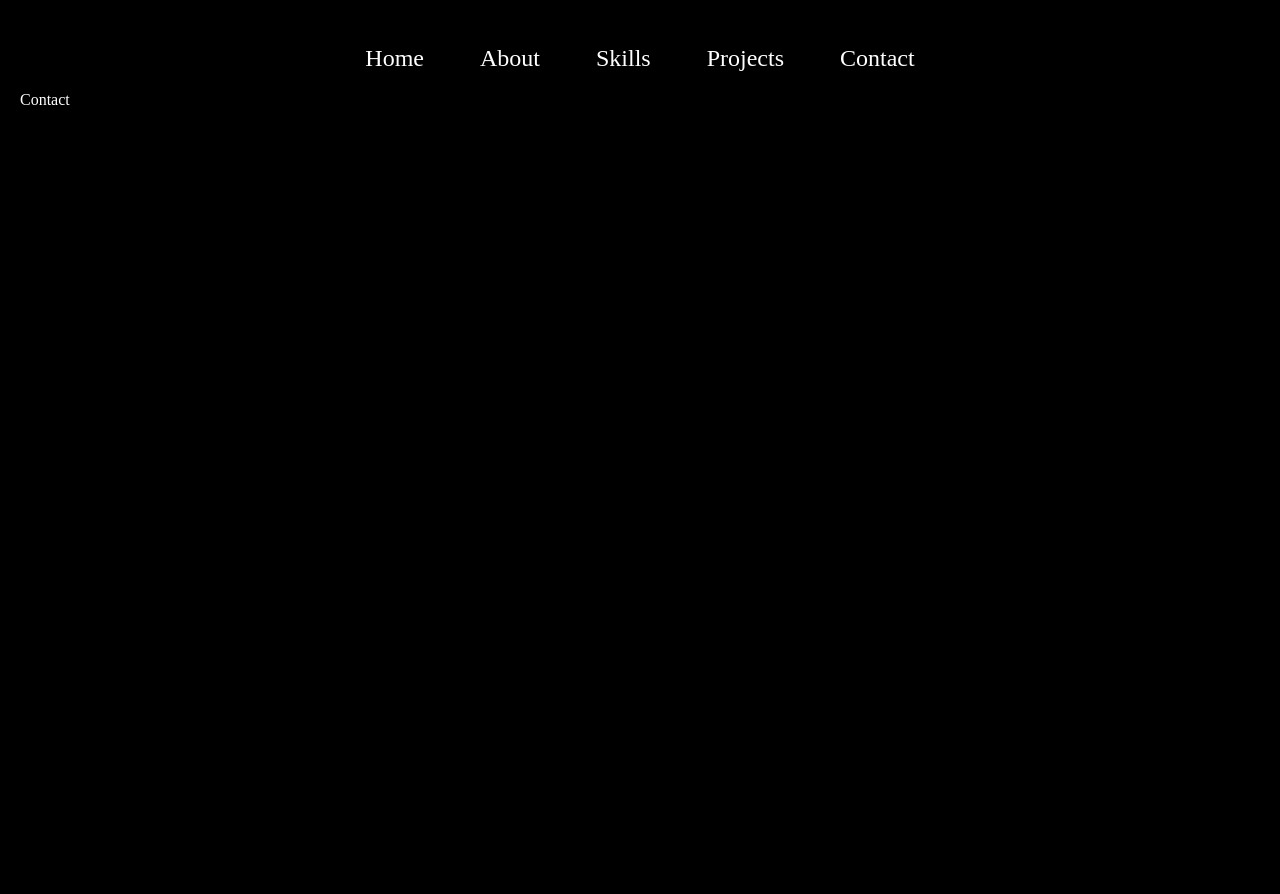
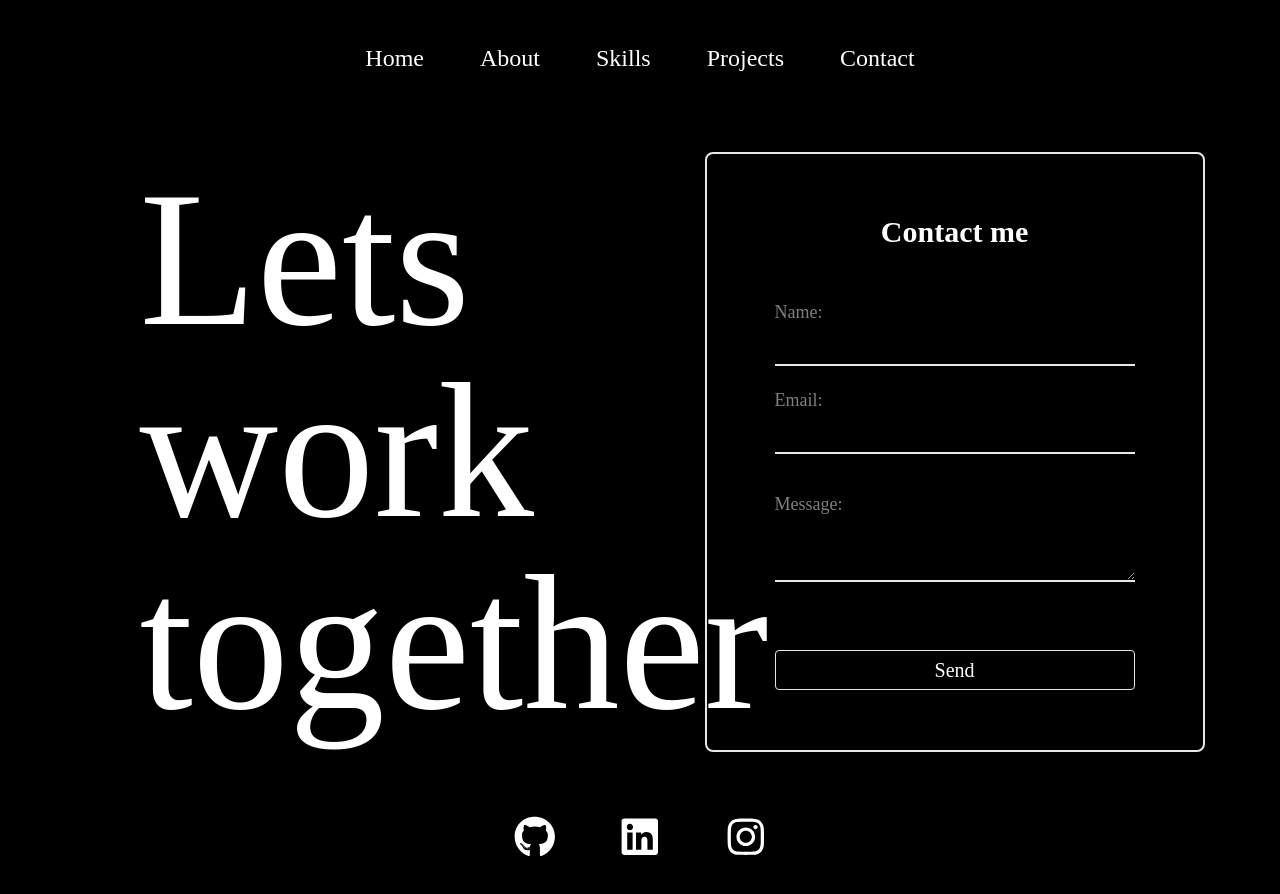
Before and after one commit to uyyalanaveen/portfolio-2, a React (Vite) app: page /contact in a window 1280 px wide. Shown: the top 894 px of the page. Before the commit the page ends 800 px from the top, so only its background shows below. Built offline with nearby package versions, Linux system fonts and the light colour scheme.

Commit message:
contact form added

```diff
--- /dev/null
+++ b/src/components/ContactForm.jsx
@@ -0,0 +1,67 @@
+import React, { useState } from 'react';
+
+const ContactForm = () => {
+    const [name, setName] = useState('');
+    const [email, setEmail] = useState('');
+    const [message, setMessage] = useState('');
+
+    const handleSubmit = (e) => {
+        e.preventDefault(); // Prevent default form submission behavior
+
+        const mailtoLink = `mailto:uyyalanaveenedu@gmail.com?subject=Contact from ${name}&body=Message: ${message}\n\nFrom: ${name} (${email})`;
+
+        // Render the mailto link as an anchor element
+        window.location.href = mailtoLink;
+    };
+
+
+    return (
+        <div className=' justify-center'>
+            <form onSubmit={handleSubmit}
+                className='border-[2px] h-[600px] w-[500px] rounded-lg justify-center flex flex-col items-center gap-[3rem] p-2'>
+                <h1 className='text-3xl font-bold'>Contact me</h1>
+                <div className='w-3/4 h-10 '>
+                    <label htmlFor="name" className='text-lg opacity-50 '>Name:</label>
+                    <input
+                        type="text"
+                        id="name"
+                        value={name}
+                        onChange={(e) => setName(e.target.value)}
+                        required
+                        className='h-full w-full outline-none bg-transparent border-b-2 text-xl font-medium'
+                    />
+                </div>
+                <div className='w-3/4 h-10'>
+                    <label htmlFor="email" className='text-lg opacity-50'>Email:</label>
+                    <input
+                        type="email"
+                        id="email"
+                        value={email}
+                        onChange={(e) => setEmail(e.target.value)}
+                        required
+                        className='h-full w-full outline-none bg-transparent border-b-2 text-xl font-medium'
+                    />
+                </div>
+                <div className='w-3/4 h-16 relative top-4'>
+                    <label htmlFor="message" className='text-lg opacity-50'>Message:</label>
+                    <textarea
+                        id="message"
+                        value={message}
+                        onChange={(e) => setMessage(e.target.value)}
+                        required
+                        rows={10}
+                        cols={30}
+                        className='h-full w-full  outline-none bg-transparent border-b-2 text-xl font-medium'
+                    />
+                </div>
+                <div className='w-full h-10 mt-16 flex justify-center'>
+                    <button type="submit" className='w-3/4 h-full bg-transparent border rounded-[4px] hover:bg-white hover:text-black text-xl font-medium'>Send</button>
+                </div>
+
+            </form>
+
+        </div>
+    );
+};
+
+export default ContactForm;
--- a/src/components/ProjectCard.jsx
+++ b/src/components/ProjectCard.jsx
@@ -5,7 +5,7 @@ import { FaExternalLinkAlt, FaGithub } from 'react-icons/fa'
 
 const ProjectCard = ({ img, title,Github_url,Project_url}) => {
   return (
-    <motion.div className="border rounded-md w-[450px] h-[300px] border-emerald-50"
+    <motion.div className="border-[2px] rounded-md w-[450px] h-[300px] border-white shadow-lg overflow-hidden cursor-pointer"
       whileHover={{ scale: 1.1 }}>
       <img src={img} alt="" className="w-full h-[200px] object-cover" />
       <div className="p-4">
--- a/src/pages/Contact.jsx
+++ b/src/pages/Contact.jsx
@@ -1,8 +1,33 @@
 import React from 'react'
+import ContactForm from '../components/ContactForm'
+import { Icon } from '@chakra-ui/react';
+import { socialLinks } from '../utils/constants';
+import { Link } from 'react-router-dom';
 
 const Contact = () => {
   return (
-    <div>Contact</div>
+    <div className='flex flex-col gap-16 items-center p-16'>
+      <div className='flex items-center justify-center '>
+        <h1 className=' text-start lg:text-start font-acorn  md:text-9xl  text-7xl lg:text-[12rem] relative left-16'>Lets work together</h1>
+        <div className=''>
+          <ContactForm />
+        </div>
+      </div>
+
+      <div className='social-links flex gap-16'>
+        {socialLinks.map((linkData, index) => (
+          <Link
+            key={index}
+            to={linkData.href}
+            target="_blank"
+          >
+            <Icon as={linkData.icon} className='text-[2.6rem] hover:text-green-500' />
+          </Link>
+        ))}
+      </div>
+
+
+    </div>
   )
 }
 
--- a/src/utils/constants.js
+++ b/src/utils/constants.js
@@ -74,34 +74,6 @@ export const navItems = [
       icon : FaPython,
       title : "Python"
     },
-    {
-      icon : FaHtml5,
-      title : "Html5"
-    },
-    {
-      icon : FaCss3,
-      title : "Css"
-    },
-    {
-      icon : FaJs,
-      title : "Java script"
-    },
-    {
-      icon : FaReact,
-      title : "React js"
-    },
-    {
-      icon : FaC,
-      title : "C lang"
-    },
-    {
-      icon : TbBrandCpp,
-      title : "Cpp"
-    },
-    {
-      icon : FaPython,
-      title : "Python"
-    }
   ]
 
 import gfinder from '../assets/gfinder.png'
@@ -119,11 +91,6 @@ export const projects = [
       Github_url: "https://github.com/uyyalanaveen/portfolio-2",
       Project_url: "https://portfolio-chi-snowy-31.vercel.app/",
     },
-    {
-      title: "GFinderr",
-      img: gfinder,
-      Github_url: "https://github.com/uyyalanaveen/GFinderr",
-      Project_url: "https://g-finder.vercel.app/",
-    },
+
 
   ]
```
